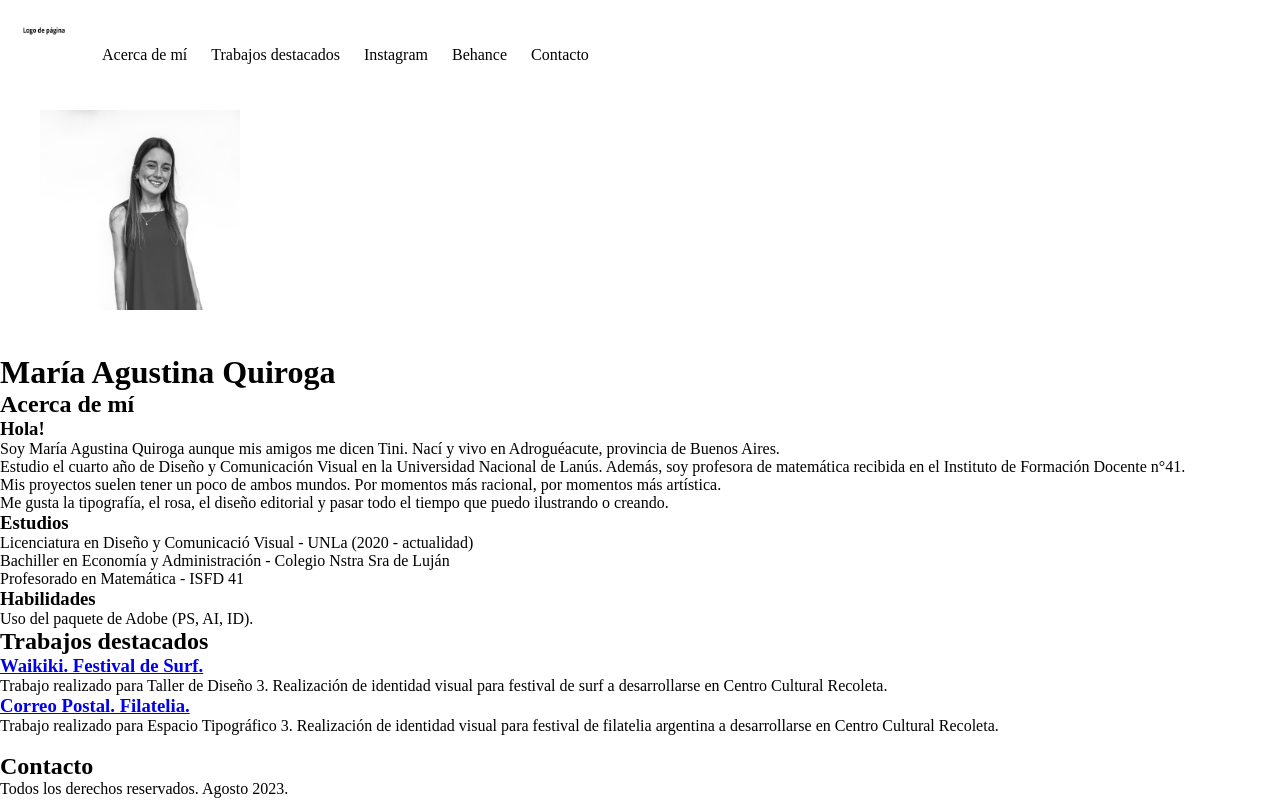
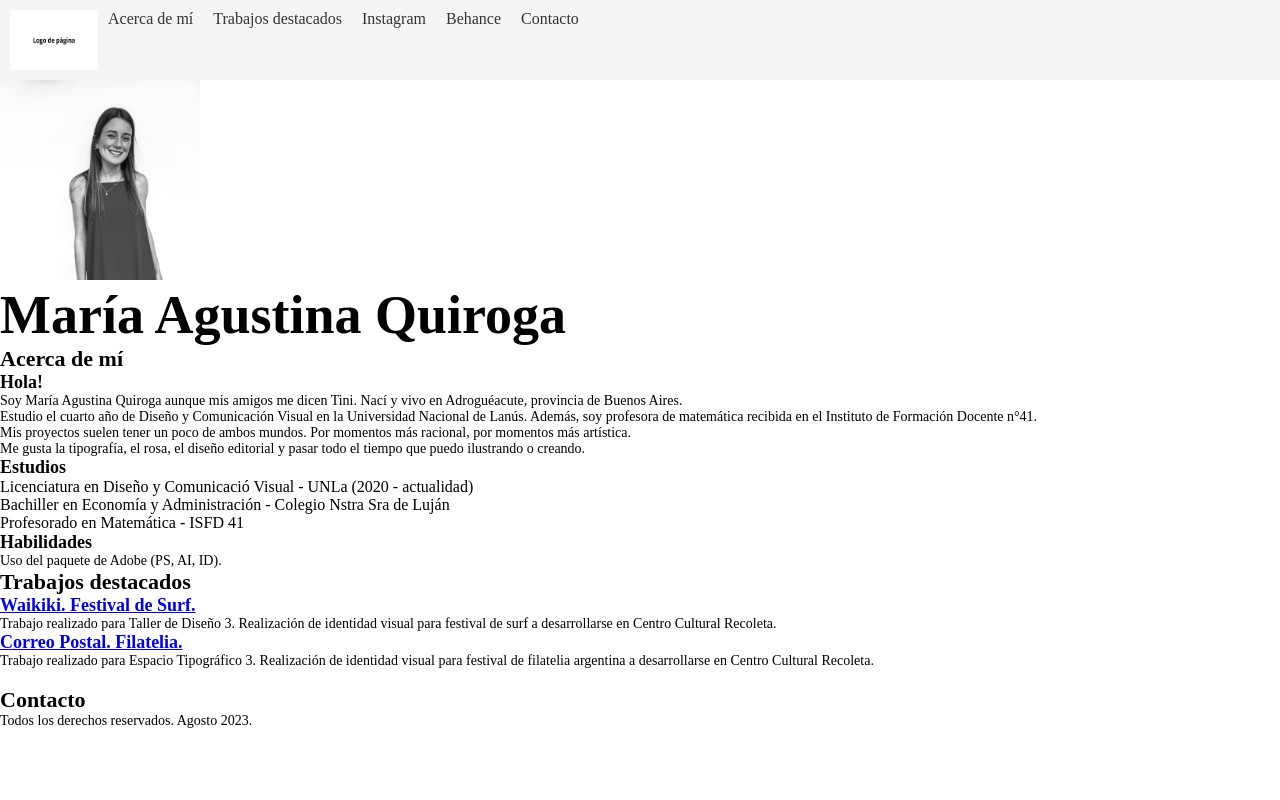
Before and after one commit to magusquiroga/cv_quiroga, a plain HTML site: page index.html in a window 1280 px wide. Drawn offline with Linux system fonts and the light colour scheme.

Commit message:
probando estilos

```diff
--- a/estilos.css
+++ b/estilos.css
@@ -6,23 +6,43 @@
 	padding:0px;
 }
 .botonera {
-	width: 100%;
-	height: 70px;
+	display: flex;
+	align-items: center;
+	justify-content: space-between;
+	padding: 10px;
+	background-color: #f5f5f5
+}
+.botonera ul {
+	list-style: none;
+	display: flex;
+	margin: 0;
+	padding: 0;
+}
+.botonera ul li {
+	margin: 0 10px;
 	}
-nav ul {
-	list-style: none;
+.botonera ul li a {
+	text-decoration: none;
+	color: #333;
+	font-family: "Alegreya Sans";
 }
-nav ul li {
-	display: inline;
-
+.logo{
+	display:flex;
+	align-content: center;
 }
-.botonera a{
-	text-decoration: none;
-	color: #000;
-	padding: 5px 10px;
-
+h1{
+	font-family:'Clash Display';
+	font-size: 54px
 }
-.perfil {
-	margin:0px;
-	padding:40px;
+h2{
+	font-family: "Alegreya Sans";
+	font-size: 22px
 }
+h3{
+	font-family:"Alegreya Sans";
+	font-size:18px
+}
+p{
+	font-family:"Alegreya Sans";
+	font-size:14px
+}
--- a/index.html
+++ b/index.html
@@ -8,14 +8,15 @@
 <body>
 	<header>
 		<nav class="botonera">
+			<div class="logo"> <img src= "img/logo.png" alt="imagenpagina" width="88px" height="60px">
 			<ul>
-				<li><img class="logo" src= "img/logo.png" alt="imagenpagina" width="88px" height="60px"></li>
 				<li><a href="#seccion1">Acerca de m&iacute;</a></li>
 				<li><a href="#seccion2">Trabajos destacados</a></li>
 				<li><a href="https://www.instagram.com/tiquiroga/?hl=es" target="_blank">Instagram</a></li>
 				<li><a href="https://www.behance.net/tiquiroga" target="_blank">Behance</a></li>
 				<li><a href="#seccion3">Contacto</a></li>
 			</ul>
+			</div>
 		</nav>
 	</header>
 	<main>
```
